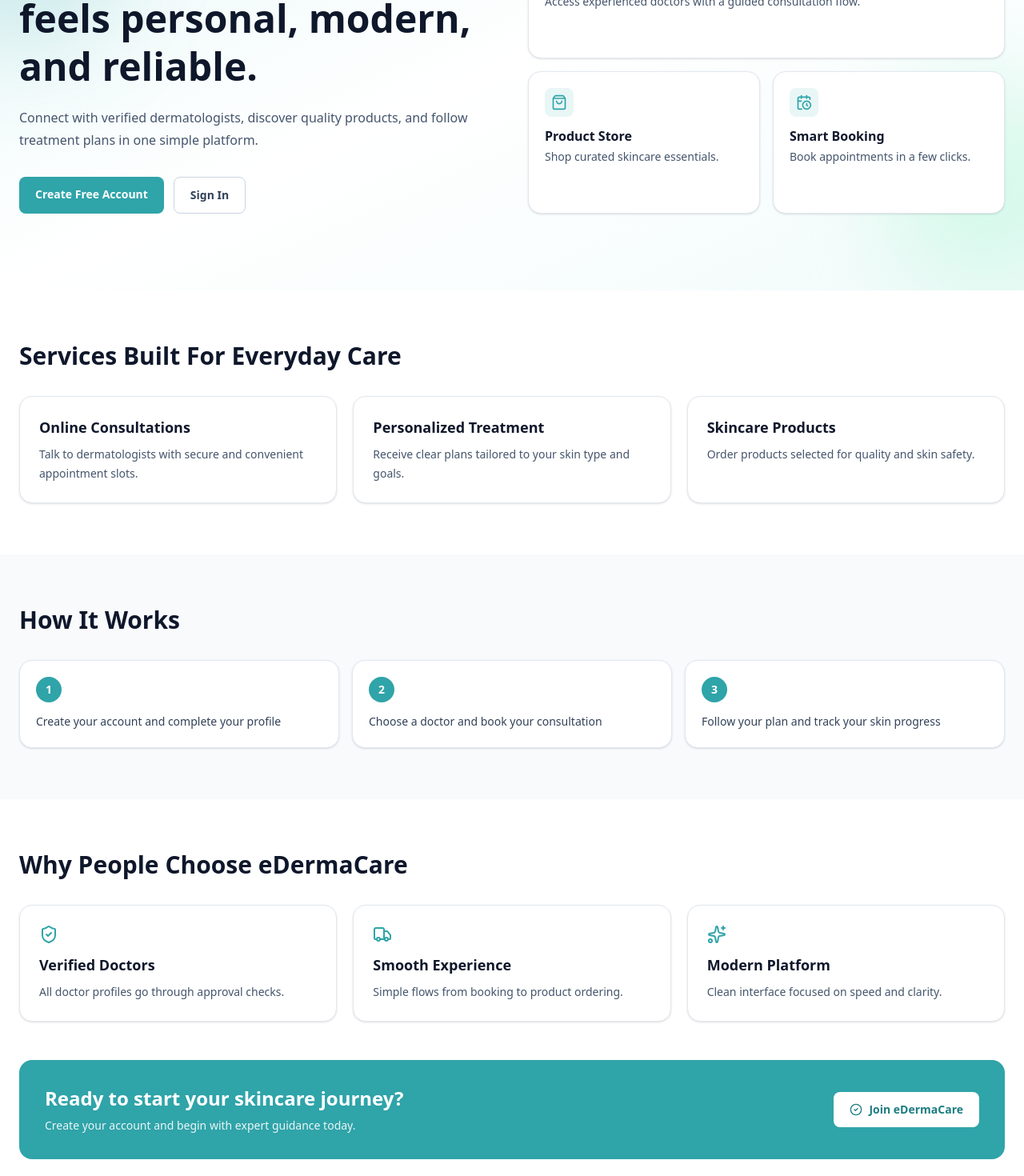
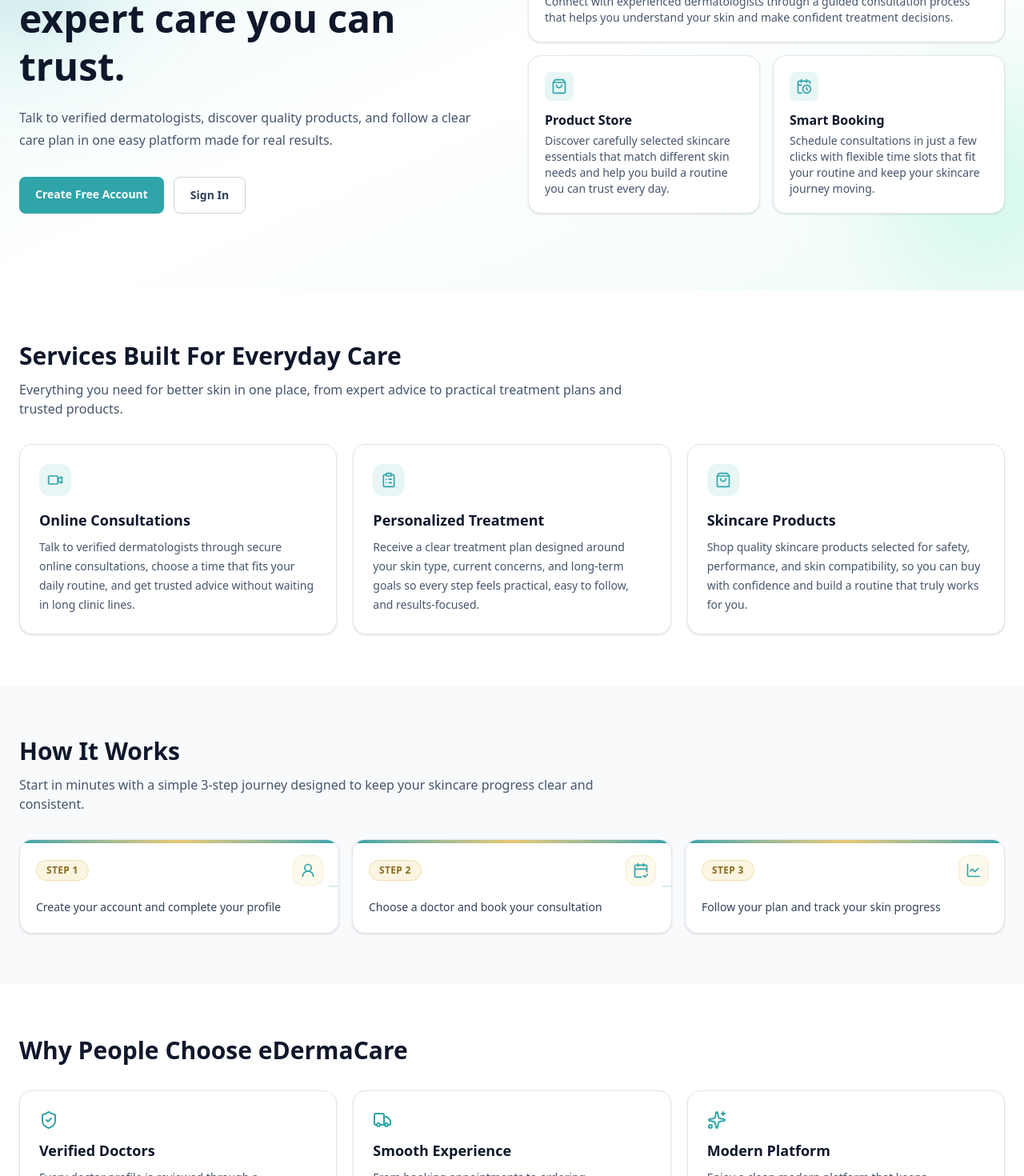
Before and after one commit to samipabMagar/final-year-project, a Next.js app in the folder client/: page / in a window 1280 px wide. Shown: the part 280-1750 px from the top of the page at 80% size. Built offline with nearby package versions, Linux system fonts and the light colour scheme; no server answers.

Commit message:
feat: enhance UI components and improve product filtering with new features and styles

```diff
--- a/client/src/app/globals.css
+++ b/client/src/app/globals.css
@@ -1,4 +1,10 @@
 @import "tailwindcss";
+
+:root {
+	--gold-soft: #f5e6b3;
+	--gold-accent: #e7c873;
+	--gold-deep: #c9a13a;
+}
 
 html {
 	font-size: 16px;
--- a/client/src/components/home/HomeHero.jsx
+++ b/client/src/components/home/HomeHero.jsx
@@ -14,10 +14,10 @@
             Trusted Dermatology Care
           </span>
           <h1 className="mt-5 text-4xl font-extrabold leading-tight text-slate-900 md:text-5xl">
-            Skincare support that feels personal, modern, and reliable.
+            Your skin deserves expert care you can trust.
           </h1>
           <p className="mt-5 max-w-xl text-base leading-7 text-slate-600">
-            Connect with verified dermatologists, discover quality products, and follow treatment plans in one simple platform.
+            Talk to verified dermatologists, discover quality products, and follow a clear care plan in one easy platform made for real results.
           </p>
 
           <div className="mt-8 flex flex-wrap gap-3">
@@ -42,7 +42,9 @@
               <Stethoscope className="h-5 w-5" />
             </div>
             <h3 className="text-lg font-semibold text-slate-900">Expert Dermatologists</h3>
-            <p className="mt-2 text-sm text-slate-600">Access experienced doctors with a guided consultation flow.</p>
+            <p className="mt-2 text-sm text-slate-600">
+              Connect with experienced dermatologists through a guided consultation process that helps you understand your skin and make confident treatment decisions.
+            </p>
           </article>
 
           <article className="rounded-2xl border border-slate-200 bg-white p-5 shadow-sm">
@@ -50,7 +52,9 @@
               <ShoppingBag className="h-5 w-5" />
             </div>
             <h3 className="text-base font-semibold text-slate-900">Product Store</h3>
-            <p className="mt-1 text-sm text-slate-600">Shop curated skincare essentials.</p>
+            <p className="mt-1 text-sm text-slate-600">
+              Discover carefully selected skincare essentials that match different skin needs and help you build a routine you can trust every day.
+            </p>
           </article>
 
           <article className="rounded-2xl border border-slate-200 bg-white p-5 shadow-sm">
@@ -58,7 +62,9 @@
               <CalendarClock className="h-5 w-5" />
             </div>
             <h3 className="text-base font-semibold text-slate-900">Smart Booking</h3>
-            <p className="mt-1 text-sm text-slate-600">Book appointments in a few clicks.</p>
+            <p className="mt-1 text-sm text-slate-600">
+              Schedule consultations in just a few clicks with flexible time slots that fit your routine and keep your skincare journey moving.
+            </p>
           </article>
         </div>
       </div>
--- a/client/src/components/home/HomeSections.jsx
+++ b/client/src/components/home/HomeSections.jsx
@@ -1,22 +1,54 @@
 import Link from "next/link";
-import { CheckCircle2, ShieldCheck, Sparkles, Truck } from "lucide-react";
+import {
+  CalendarCheck2,
+  CheckCircle2,
+  ClipboardList,
+  LineChart,
+  ShieldCheck,
+  ShoppingBag,
+  Sparkles,
+  Truck,
+  UserRound,
+  Video,
+} from "lucide-react";
 import { services, steps, trustPoints } from "@/constants/homeContent";
 import { REGISTER_ROUTE } from "@/constants/routes";
 
 const ICON_MAP = {
+  Video,
+  ClipboardList,
+  ShoppingBag,
   ShieldCheck,
   Truck,
   Sparkles,
 };
 
+const STEP_ICONS = [UserRound, CalendarCheck2, LineChart];
+
 const HomeSections = () => {
   return (
     <>
       <section id="services" className="mx-auto w-full max-w-7xl px-6 py-16">
-        <h2 className="text-2xl font-bold text-slate-900 md:text-3xl">Services Built For Everyday Care</h2>
+        <div className="max-w-3xl">
+          <h2 className="text-2xl font-bold text-slate-900 md:text-3xl">Services Built For Everyday Care</h2>
+          <p className="mt-3 text-slate-600">
+            Everything you need for better skin in one place, from expert advice to practical treatment plans and trusted products.
+          </p>
+        </div>
         <div className="mt-8 grid gap-5 md:grid-cols-3">
           {services.map((item) => (
-            <article key={item.title} className="rounded-2xl border border-slate-200 bg-white p-6 shadow-sm">
+            <article
+              key={item.title}
+              className="group rounded-2xl border border-slate-200 bg-white p-6 shadow-sm transition hover:-translate-y-1 hover:border-[#2FA4A9]/30 hover:shadow-md"
+            >
+              {item.icon && ICON_MAP[item.icon] ? (
+                <div className="mb-4 inline-flex rounded-xl bg-[#2FA4A9]/10 p-2.5 text-[#2FA4A9]">
+                  {(() => {
+                    const Icon = ICON_MAP[item.icon];
+                    return <Icon className="h-5 w-5" />;
+                  })()}
+                </div>
+              ) : null}
               <h3 className="text-lg font-semibold text-slate-900">{item.title}</h3>
               <p className="mt-2 text-sm leading-6 text-slate-600">{item.description}</p>
             </article>
@@ -26,15 +58,41 @@
 
       <section id="how-it-works" className="bg-slate-50 py-16">
         <div className="mx-auto w-full max-w-7xl px-6">
-          <h2 className="text-2xl font-bold text-slate-900 md:text-3xl">How It Works</h2>
+          <div className="max-w-3xl">
+            <h2 className="text-2xl font-bold text-slate-900 md:text-3xl">How It Works</h2>
+            <p className="mt-3 text-slate-600">
+              Start in minutes with a simple 3-step journey designed to keep your skincare progress clear and consistent.
+            </p>
+          </div>
+
           <div className="mt-8 grid gap-4 md:grid-cols-3">
             {steps.map((step, index) => (
-              <div key={step} className="rounded-2xl border border-slate-200 bg-white p-5 shadow-sm">
-                <span className="inline-flex h-8 w-8 items-center justify-center rounded-full bg-[#2FA4A9] text-sm font-bold text-white">
-                  {index + 1}
-                </span>
-                <p className="mt-3 text-sm leading-6 text-slate-700">{step}</p>
-              </div>
+              <article
+                key={step}
+                className="group relative overflow-hidden rounded-2xl border border-slate-200 bg-white p-5 shadow-sm transition hover:-translate-y-1 hover:border-[#2FA4A9]/40 hover:shadow-lg"
+              >
+                <div className="pointer-events-none absolute inset-x-0 top-0 h-1 bg-linear-to-r from-[#2FA4A9] via-[#E7C873] to-[#2FA4A9]" />
+
+                <div className="mb-4 flex items-center justify-between">
+                  <span className="inline-flex rounded-full border border-[#E7C873]/45 bg-[#F5E6B3]/40 px-3 py-1 text-xs font-semibold uppercase tracking-wide text-[#8A6B21]">
+                    Step {index + 1}
+                  </span>
+                  {(() => {
+                    const StepIcon = STEP_ICONS[index];
+                    return StepIcon ? (
+                      <div className="rounded-xl bg-[#F5E6B3]/25 p-2 text-[#2FA4A9] ring-1 ring-[#E7C873]/35 transition group-hover:bg-[#F5E6B3]/40 group-hover:ring-[#C9A13A]/40">
+                        <StepIcon className="h-5 w-5" />
+                      </div>
+                    ) : null;
+                  })()}
+                </div>
+
+                <p className="relative z-10 text-sm leading-6 text-slate-700">{step}</p>
+
+                {index < steps.length - 1 ? (
+                  <span className="pointer-events-none absolute -right-3 top-1/2 hidden h-px w-6 -translate-y-1/2 bg-[#2FA4A9]/40 md:block" />
+                ) : null}
+              </article>
             ))}
           </div>
         </div>
@@ -60,7 +118,9 @@
           <div className="flex flex-col gap-3 md:flex-row md:items-center md:justify-between">
             <div>
               <h3 className="text-2xl font-bold">Ready to start your skincare journey?</h3>
-              <p className="mt-2 text-sm text-white/90">Create your account and begin with expert guidance today.</p>
+              <p className="mt-2 text-sm text-white/90">
+                Create your account today and get personalized skincare guidance, expert support, and product recommendations designed to help you see real progress.
+              </p>
             </div>
             <Link
               href={REGISTER_ROUTE}
--- a/client/src/components/layout/AppFooter.jsx
+++ b/client/src/components/layout/AppFooter.jsx
@@ -13,12 +13,12 @@
       <div className="relative mx-auto w-full max-w-7xl px-6 py-12">
         <div className="grid grid-cols-1 gap-10 sm:grid-cols-2 lg:grid-cols-3">
           <div>
-            <p className="inline-flex items-center rounded-full border border-[#2FA4A9]/25 bg-[#2FA4A9]/10 px-3 py-1 text-xs font-semibold uppercase tracking-wide text-teal-100/90">
+            <p className="inline-flex items-center rounded-full border border-[#E7C873]/35 bg-[#F5E6B3]/15 px-3 py-1 text-xs font-semibold uppercase tracking-wide text-[#F5E6B3]">
               Skin First Care
             </p>
             <p className="mt-4 text-2xl font-bold tracking-tight text-white">eDermaCare</p>
             <p className="mt-3 max-w-sm text-sm leading-6 text-slate-400">
-              Trusted skincare products and expert dermatology support in one place.
+              Your all-in-one skincare destination for trusted products, expert dermatology support, and personalized care that helps you feel confident in your skin every day.
             </p>
           </div>
 
--- a/client/src/constants/homeContent.js
+++ b/client/src/constants/homeContent.js
@@ -1,15 +1,21 @@
 export const services = [
   {
+    icon: "Video",
     title: "Online Consultations",
-    description: "Talk to dermatologists with secure and convenient appointment slots.",
+    description:
+      "Talk to verified dermatologists through secure online consultations, choose a time that fits your daily routine, and get trusted advice without waiting in long clinic lines.",
   },
   {
+    icon: "ClipboardList",
     title: "Personalized Treatment",
-    description: "Receive clear plans tailored to your skin type and goals.",
+    description:
+      "Receive a clear treatment plan designed around your skin type, current concerns, and long-term goals so every step feels practical, easy to follow, and results-focused.",
   },
   {
+    icon: "ShoppingBag",
     title: "Skincare Products",
-    description: "Order products selected for quality and skin safety.",
+    description:
+      "Shop quality skincare products selected for safety, performance, and skin compatibility, so you can buy with confidence and build a routine that truly works for you.",
   },
 ];
 
@@ -23,16 +29,19 @@
   {
     icon: "ShieldCheck",
     title: "Verified Doctors",
-    description: "All doctor profiles go through approval checks.",
+    description:
+      "Every doctor profile is reviewed through a verification process, giving you peace of mind that your skincare guidance comes from trusted professionals.",
   },
   {
     icon: "Truck",
     title: "Smooth Experience",
-    description: "Simple flows from booking to product ordering.",
+    description:
+      "From booking appointments to ordering recommended products, every step is designed to be smooth, clear, and quick even for first-time users.",
   },
   {
     icon: "Sparkles",
     title: "Modern Platform",
-    description: "Clean interface focused on speed and clarity.",
+    description:
+      "Enjoy a clean modern platform that keeps everything organized, helps you focus on your skincare journey, and saves your time with fast, simple navigation.",
   },
 ];
```
Also changed, not shown: client/src/components/products/ProductCard.jsx (+6 -6 lines), client/src/components/products/ProductCatalog.jsx (+66 -43 lines), client/src/components/products/ProductFilters.jsx (+52 -38 lines).
